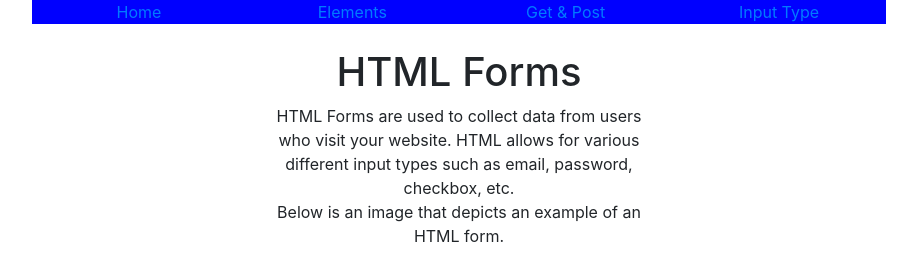
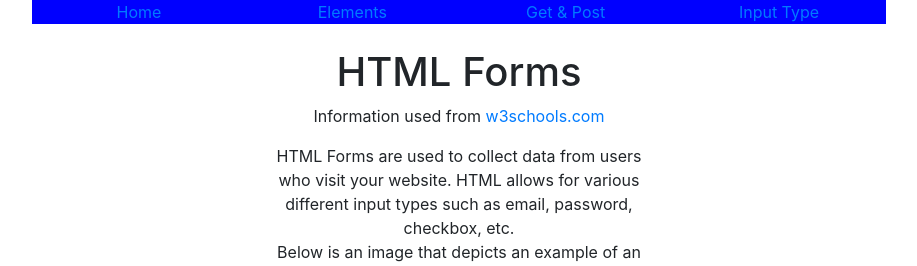
Before and after one commit to frogxdeliver/Project-1.5, a plain HTML site: page index.html in a window 1280 px wide. Shown: the top 266 px of the page, without its empty margins (181-1098 px from the left). Drawn offline with nearby package versions, Linux system fonts and the light colour scheme.

Commit message:
added w3schools reference

```diff
--- a/index.html
+++ b/index.html
@@ -23,6 +23,7 @@
             <div class="col-4"></div>
                 <div class="col-4 text-center">
                         <h1>HTML Forms</h1>
+                        <p>Information used from <a href="https://www.w3schools.com/html/html_forms.asp">w3schools.com</a></p>
                         <p>
                             HTML Forms are used to collect data from users who visit your website.
                             HTML allows for various different input types such as email, password, checkbox, etc.<br>
```
